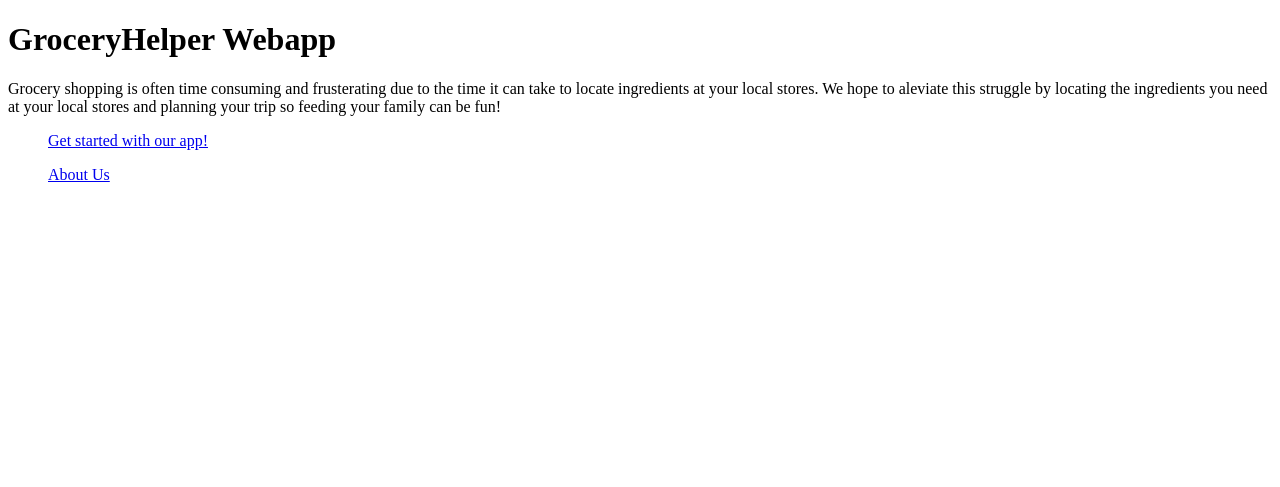
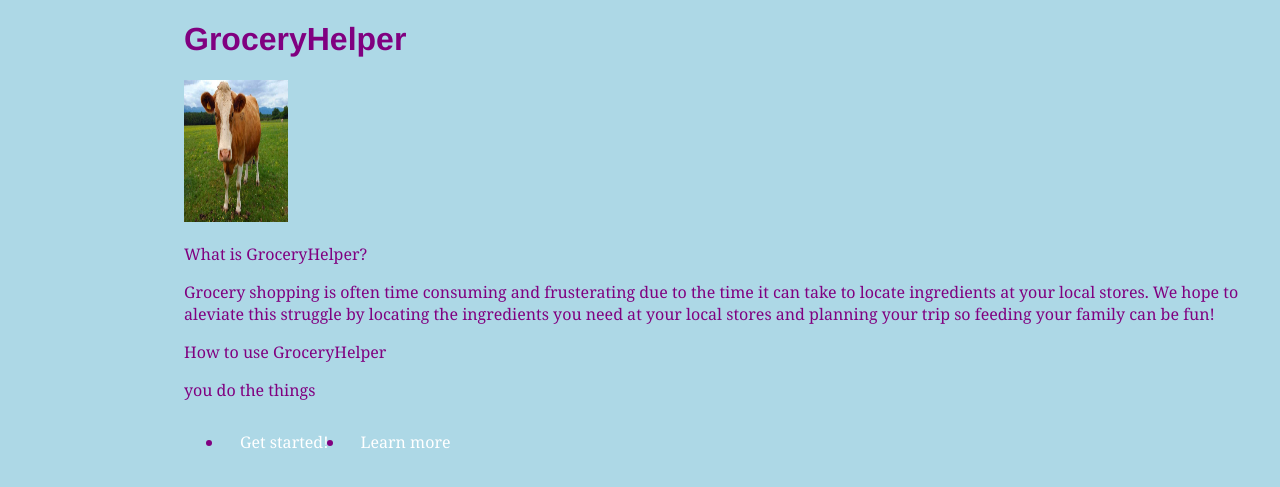
Before and after one commit to kylecombes/GroceryHelper, a Flask app: page / in a window 1280 px wide. Shown: the top 487 px of the page. Run offline with Flask 2, Linux system fonts and the light colour scheme.

Commit message:
added css stylesheet and got it to switch between pages. still need to talk to program

```diff
--- /dev/null
+++ b/webapp/static/styles.css
@@ -0,0 +1,46 @@
+body {
+  padding-left: 11em;
+  font-family: Georgia, "Times New Roman",
+        Times, serif;
+  color: purple;
+  background-color: lightblue; }
+
+ul.navbar {
+    list-style-type: none;
+    margin: 0;
+    padding: 0;
+    overflow: hidden;
+    background-color: #333;
+}
+
+li {
+    float: left;
+}
+
+li a {
+    display: block;
+    color: white;
+    text-align: center;
+    padding: 14px 16px;
+    text-decoration: none;
+}
+
+/* Change the link color to #111 (black) on hover */
+li a:hover {
+    background-color: #111;
+}
+
+h1 {
+  font-family: Helvetica, Geneva, Arial,
+        SunSans-Regular, sans-serif }
+
+.active {
+    background-color: #4CAF50;
+}
+
+
+
+address {
+  margin-top: 1em;
+  padding-top: 1em;
+  border-top: thin dotted }
--- a/webapp/templates/about.html
+++ b/webapp/templates/about.html
@@ -1,21 +1,29 @@
 <!DOCTYPE html>
 <html>
     <head>
-        <link rel="stylesheet" href="styles.css">
-        <title>
-            GroceryHelper Webapp
-        </title>
+
+        <title>GroceryHelper</title>
+        <link rel="stylesheet" type="text/css" href="styles.css">
+
     </head>
 <body>
-    <h1>GroceryHelper Webapp</h1>
+    <h1>GroceryHelper</h1>
+    <img src="cow.jpg" width="104" height="142">
+    <p> What is GroceryHelper?</p>
+
     <p>Grocery shopping is often time consuming and frusterating due to the time it
       can take to locate ingredients at your local stores. We hope to aleviate this
       struggle by locating the ingredients you need at your local stores and planning
       your trip so feeding your family can be fun!</p>
+
+      <p>How to use GroceryHelper</p>
+
+      <p>you do the things</p>
+
 <nav>
   <ul>
-    <p><a href="http://127.0.0.1:5000/app">Get started with our app!</a></p>
-    <p><a href="http://127.0.0.1:5000/about_team">About Us</a></p>
+    <li><a href="http://127.0.0.1:5000/app">Get started!</a></li>
+    <li><a href="http://127.0.0.1:5000/about_team">Learn more</a></li>
   </ul>
 </nav>
 </body>
--- a/webapp/templates/index.html
+++ b/webapp/templates/index.html
@@ -7,6 +7,7 @@
     <head>
         <title>
             GroceryHelper Webapp
+            <link rel="stylesheet" type="text/css" href="styles.css">
         </title>
     </head>
 <body>
@@ -14,6 +15,8 @@
     <form action="/login" method="post">
      Yes:<br>
      <input type="submit" name="Yes!"><br>
+   </form>
+     <form action="/input" method="post">
      No:<br>
      <input type="submit" name="No"><br>
     </form>
--- a/webapp/webapp_flask.py
+++ b/webapp/webapp_flask.py
@@ -20,15 +20,15 @@ def webapp():
         return redirect(url_for('index'))
     return render_template('index.html')
     #'The about page'
-'''
+
 @app.route('/about_team', methods=['GET','POST'])
-def webapp():
+def webapp_about():
     if request.method == 'POST':
         #if request.form['index.html']:
         return redirect(url_for('about_team'))
     return render_template('about_team.html')
     #'The about page'
-'''
+
 @app.route('/login', methods=['GET','POST'])
 def login():
    error = None
@@ -38,7 +38,18 @@ def login():
            return render_template('address_input.html')
        else:
            error = None
-           return render_template('food_input.html')
+           return render_template('index.html')
+
+@app.route('/input', methods=['GET','POST'])
+def input():
+  error = None
+  if request.method == 'POST':
+      if request.form['No']:
+          error = None
+          return render_template('food_input.html')
+      else:
+          error = None
+          return render_template('index.html')
 
     #the code below is executed if the request method
     #was GET or the credentials were invalid
```
Also changed, not shown: webapp/templates/about_team.html (+12 -0 lines), webapp/templates/food_input.html (+15 -2 lines), webapp/static/cow.jpg (added), webapp/templates/styles.css (deleted).
